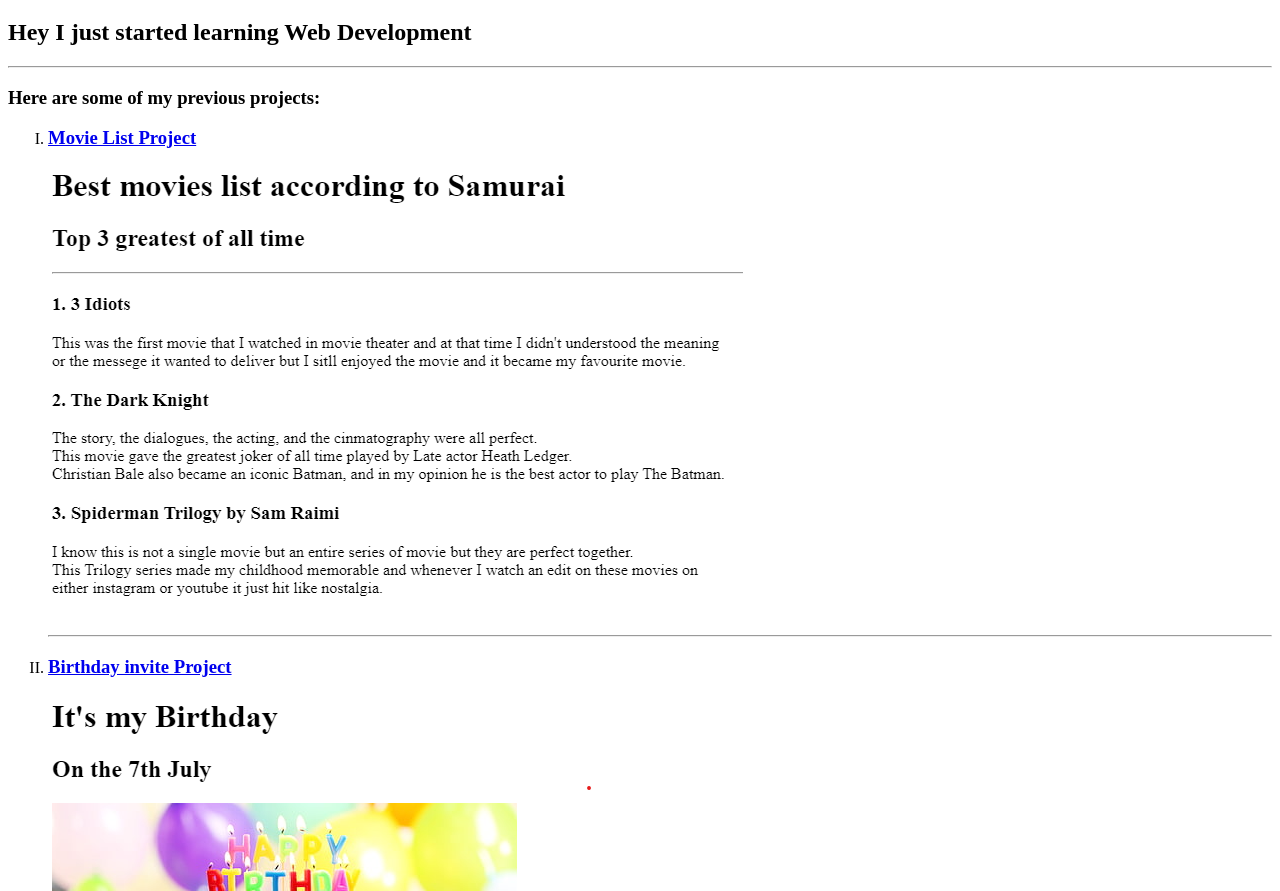
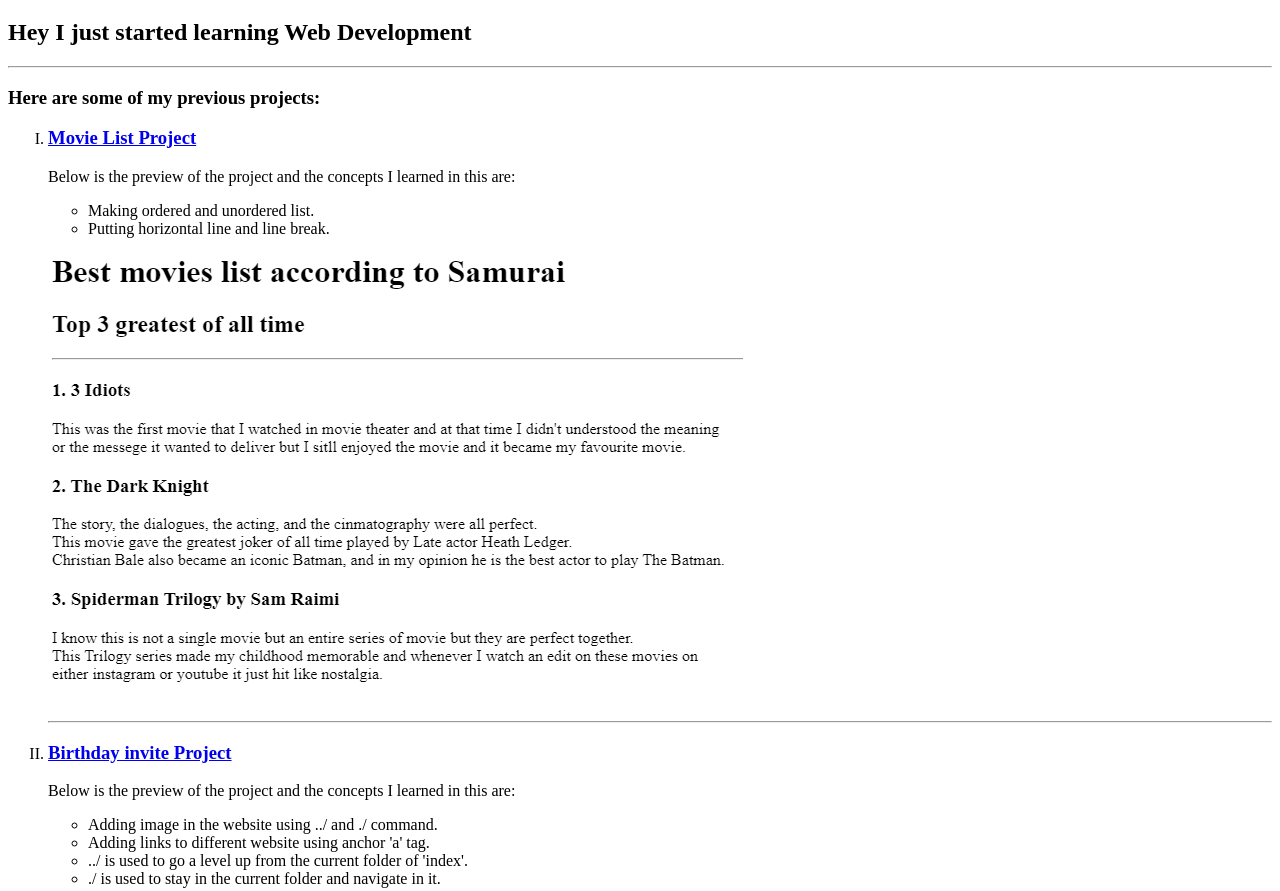
Before and after one commit to KnightX77/html-porfolio7, a plain HTML site: page index.html in a window 1280 px wide. Shown: the part 61-952 px from the top of the page. Drawn offline with Linux system fonts and the light colour scheme.

Commit message:
Update index.html

```diff
--- a/index.html
+++ b/index.html
@@ -31,17 +31,37 @@ https://developer.mozilla.org/en-US/docs/Web/HTML/Element/img#attr-height -->
     <ol type="I">
         <li>
             <h3><a href="./public/movieRanking.html">Movie List Project</a></h3>
+            <p>Below is the preview of the project and the concepts I learned in this are:
+                <ul>
+                    <li>Making ordered and unordered list.</li>
+                    <li>Putting horizontal line and line break.</li>
+                </ul>
+            </p>
             <img src="./assets/images/movie list.png" alt="blan">
         </li>
         <br />
         <hr />
         <li>
             <h3><a href="./public/birthdayinviteProject.html">Birthday invite Project</a></h3>
+            <p>Below is the preview of the project and the concepts I learned in this are:
+                <ul>
+                    <li>Adding image in the website using ../ and ./ command.</li>
+                    <li>Adding links to different website using anchor 'a' tag.</li>
+                    <li>../ is used to go a level up from the current folder of 'index'.</li>
+                    <li>./ is used to stay in the current folder and navigate in it.</li>
+                </ul>
+            </p>
             <img src="./assets/images/birthday.png" alt="blank">
         </li>
         <br />
         <hr />
+        <p>Things I learned in making this Portfolio website:
+            <ul>
+                <li>Making multipage websites</li>
+                <li>It is basically saving the other pages of website and using hyperlink to link them with ../ or ./ command</li>
 
+            </ul>
+        </p>
         <a href="./public/about.html">About Me</a><br />
         <a href="./public/contact copy.html">Contact Me</a>
 
```
